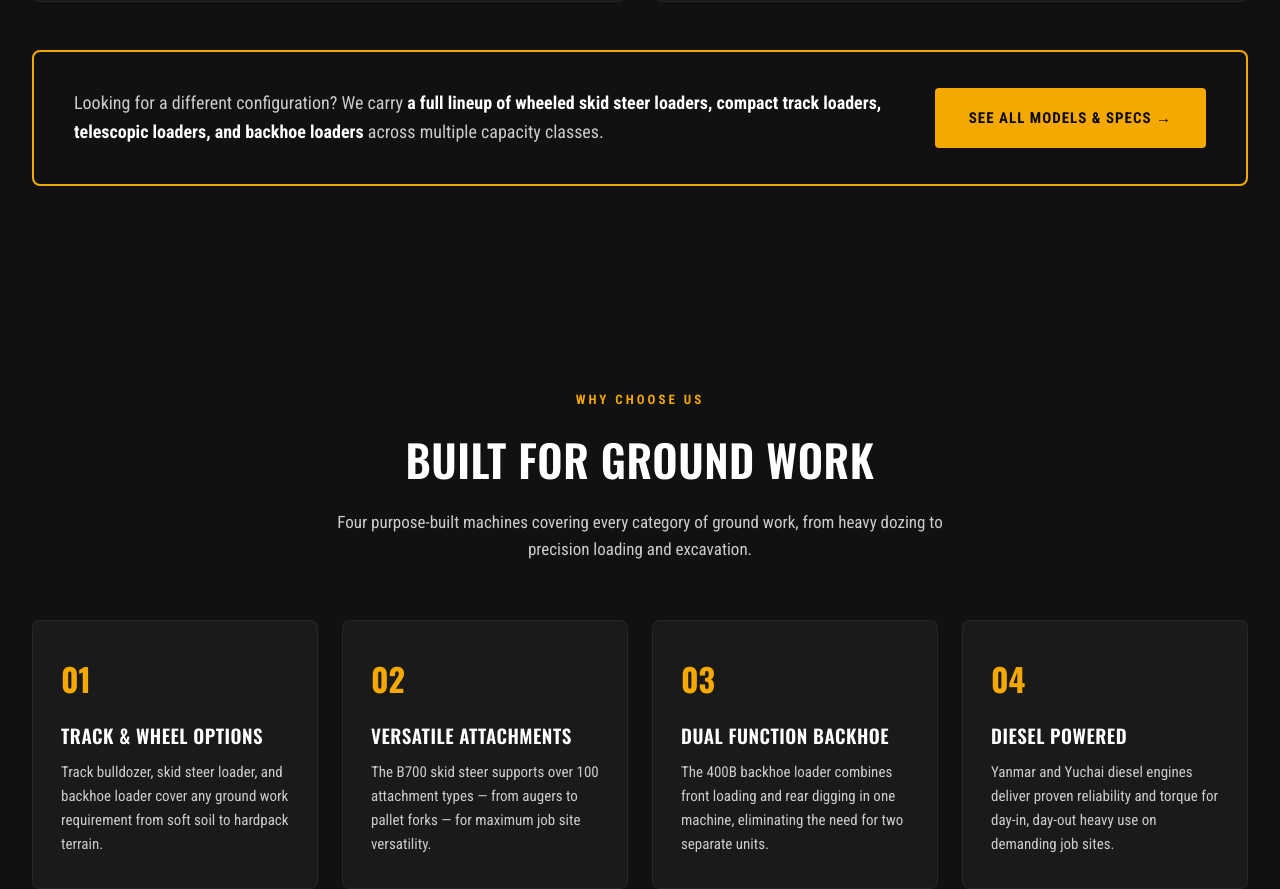
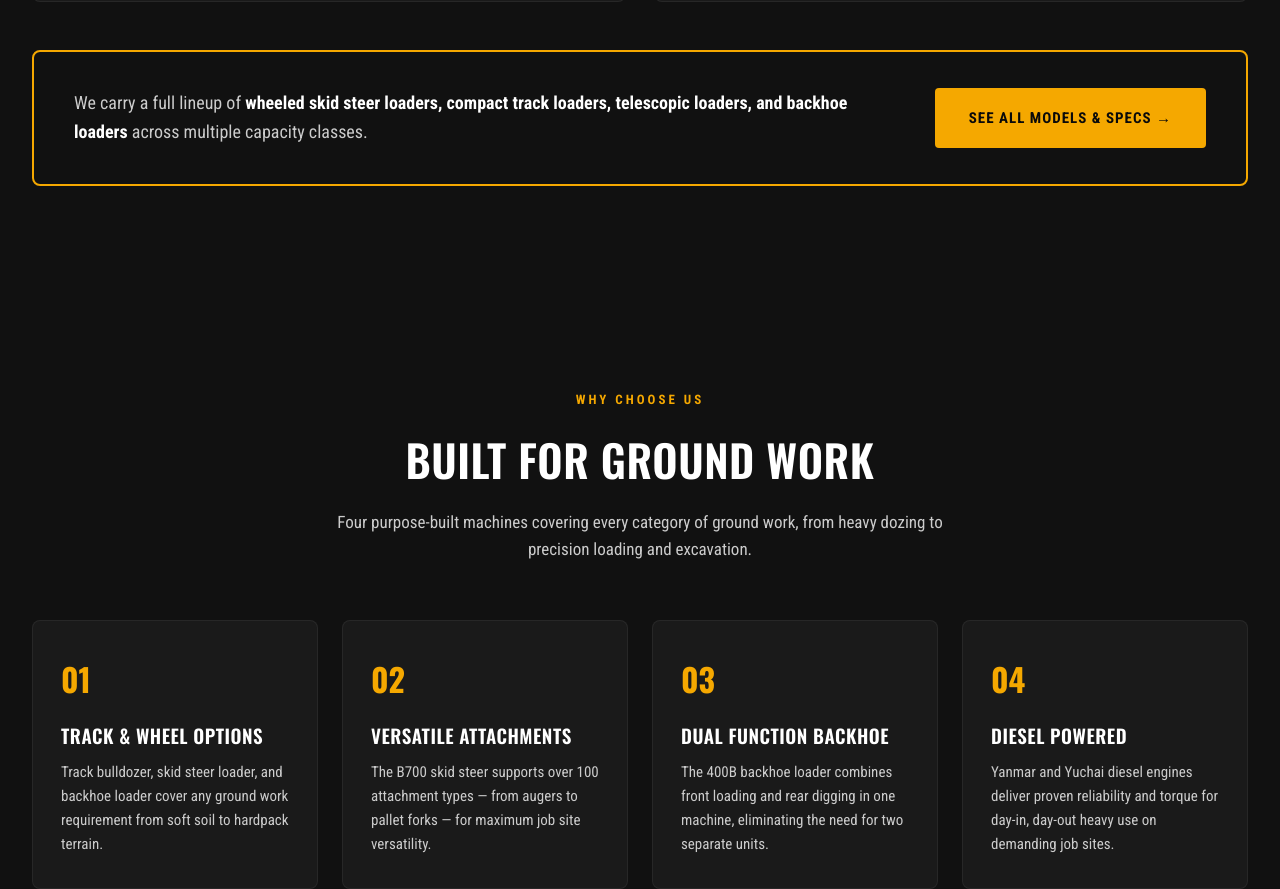
Before and after one commit to mrobinsonqcs/simbaequipment, a plain HTML site: page equipment/loaders-bulldozers.html in a window 1280 px wide. Shown: the part 2639-3528 px from the top of the page. Drawn offline with nearby package versions, Linux system fonts and the light colour scheme.

```diff
--- a/equipment/loaders-bulldozers.html
+++ b/equipment/loaders-bulldozers.html
@@ -899,7 +899,7 @@
     </div>
 
     <div class="reveal" style="margin-top:48px; border:2px solid var(--gold); border-radius:8px; padding:36px 40px; display:flex; align-items:center; justify-content:space-between; gap:32px; flex-wrap:wrap;">
-      <p style="font-family:'Roboto Condensed',sans-serif; font-size:18px; color:var(--gray-light); margin:0; flex:1; min-width:240px;">Looking for a different configuration? We carry <strong style="color:var(--white);">a full lineup of wheeled skid steer loaders, compact track loaders, telescopic loaders, and backhoe loaders</strong> across multiple capacity classes.</p>
+      <p style="font-family:'Roboto Condensed',sans-serif; font-size:18px; color:var(--gray-light); margin:0; flex:1; min-width:240px;">We carry a full lineup of <strong style="color:var(--white);">wheeled skid steer loaders, compact track loaders, telescopic loaders, and backhoe loaders</strong> across multiple capacity classes.</p>
       <a href="/equipment/loader-specs" class="btn-primary" style="white-space:nowrap; flex-shrink:0;">See All Models &amp; Specs &#8594;</a>
     </div>
   </div>
```
